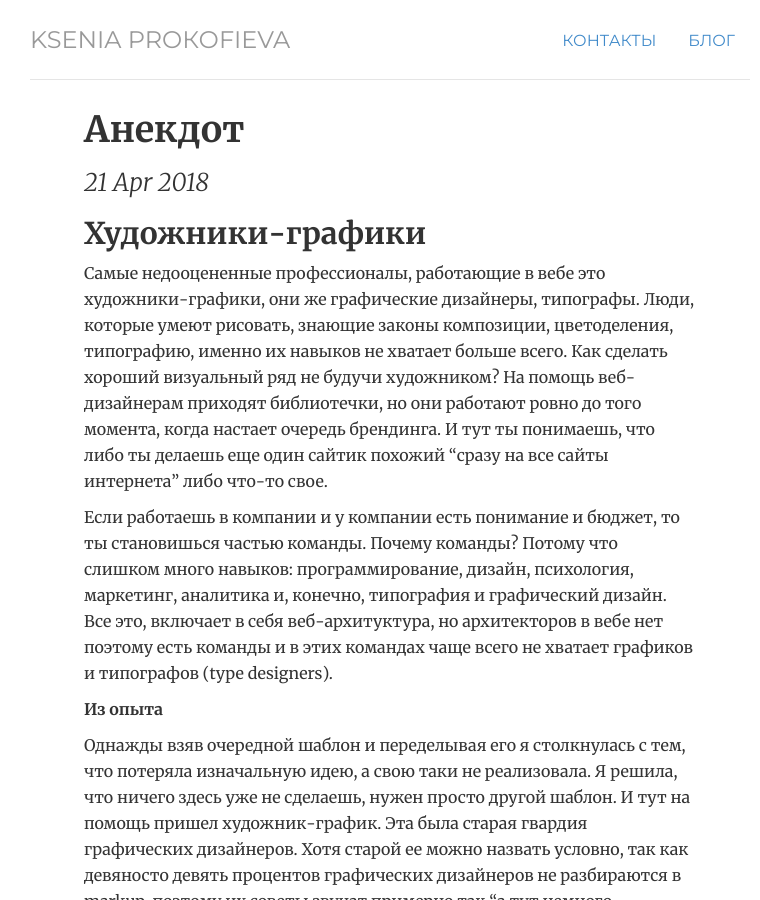
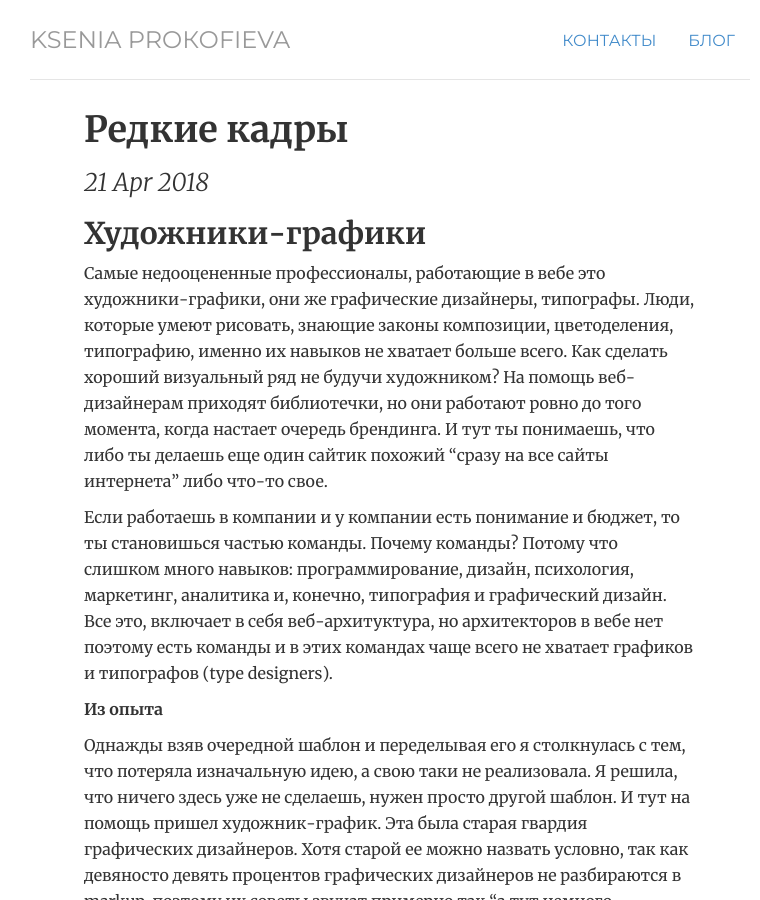
Before and after one commit to ValeraS/xenidev.github.io, a Jekyll site: the page built from _posts/2018-04-21-Редкие кадры.md, in a window 1280 px wide and 900 px high. Shown: the whole window, without its empty margins (250-1010 px from the left). Built offline with Jekyll 4.4.1, drawn with Linux system fonts in a browser that asks for light colours.

Commit message:
Update 2018-04-21-Редкие кадры.md

```diff
--- a/_posts/2018-04-21-Редкие кадры.md
+++ b/_posts/2018-04-21-Редкие кадры.md
@@ -1,6 +1,6 @@
 ---
 layout: post
-title: Анекдот
+title: Редкие кадры
 categories: профессия
 ---
 
```
